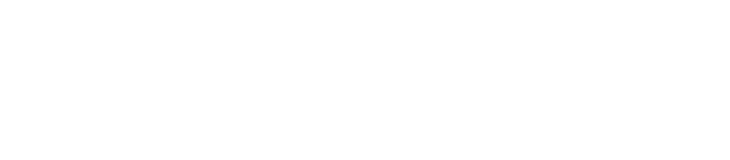
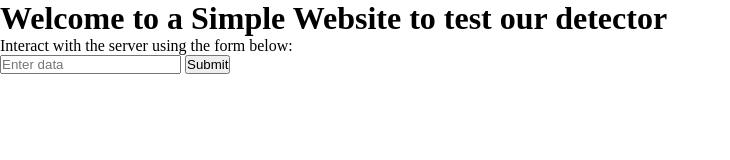
Before and after one commit to SIH24ORG/SIH24, a plain HTML site: page Website/client/index.html in a window 1280 px wide. Shown: the whole page, without its empty margins (0-730 px from the left). Drawn offline with Linux system fonts and the light colour scheme; files that its build step writes are made by us from their sources.

Commit message:
Update index.html

```diff
--- a/Website/client/index.html
+++ b/Website/client/index.html
@@ -3,9 +3,18 @@
 <head>
     <meta charset="UTF-8">
     <meta name="viewport" content="width=device-width, initial-scale=1.0">
-    <title>DDoS Detector</title>
+    <link rel="stylesheet" href="assets/styles.css">
+    <title>DDos Website</title>
 </head>
 <body>
+    <h1>Welcome to a Simple Website to test our detector</h1>
+    <p>Interact with the server using the form below:</p>
+    <form id="data-form">
+        <input type="text" id="data-input" placeholder="Enter data">
+        <button type="submit">Submit</button>
+    </form>
+    <p id="response"></p>
 
+    <script src="assets/script.js"></script>
 </body>
 </html>
```
